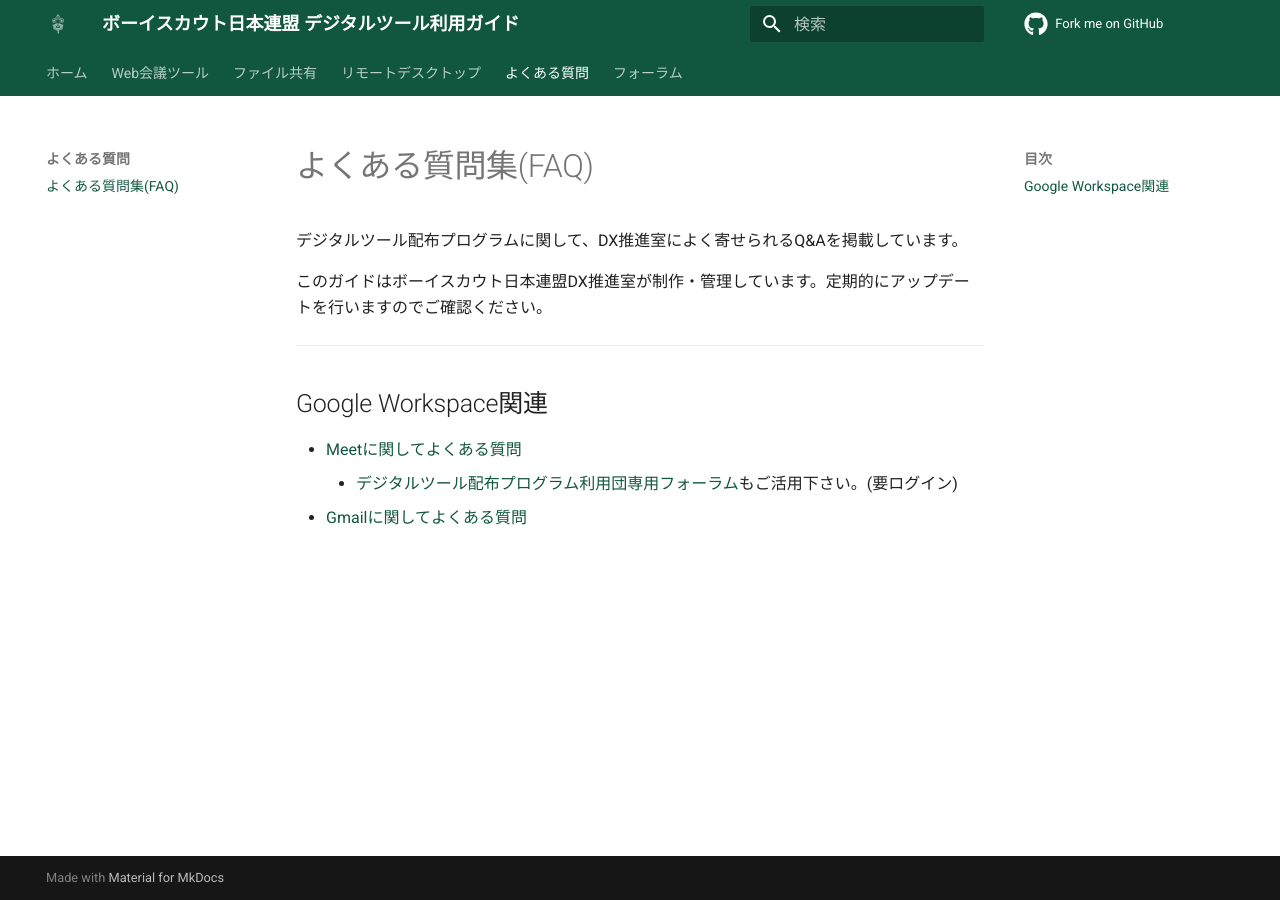
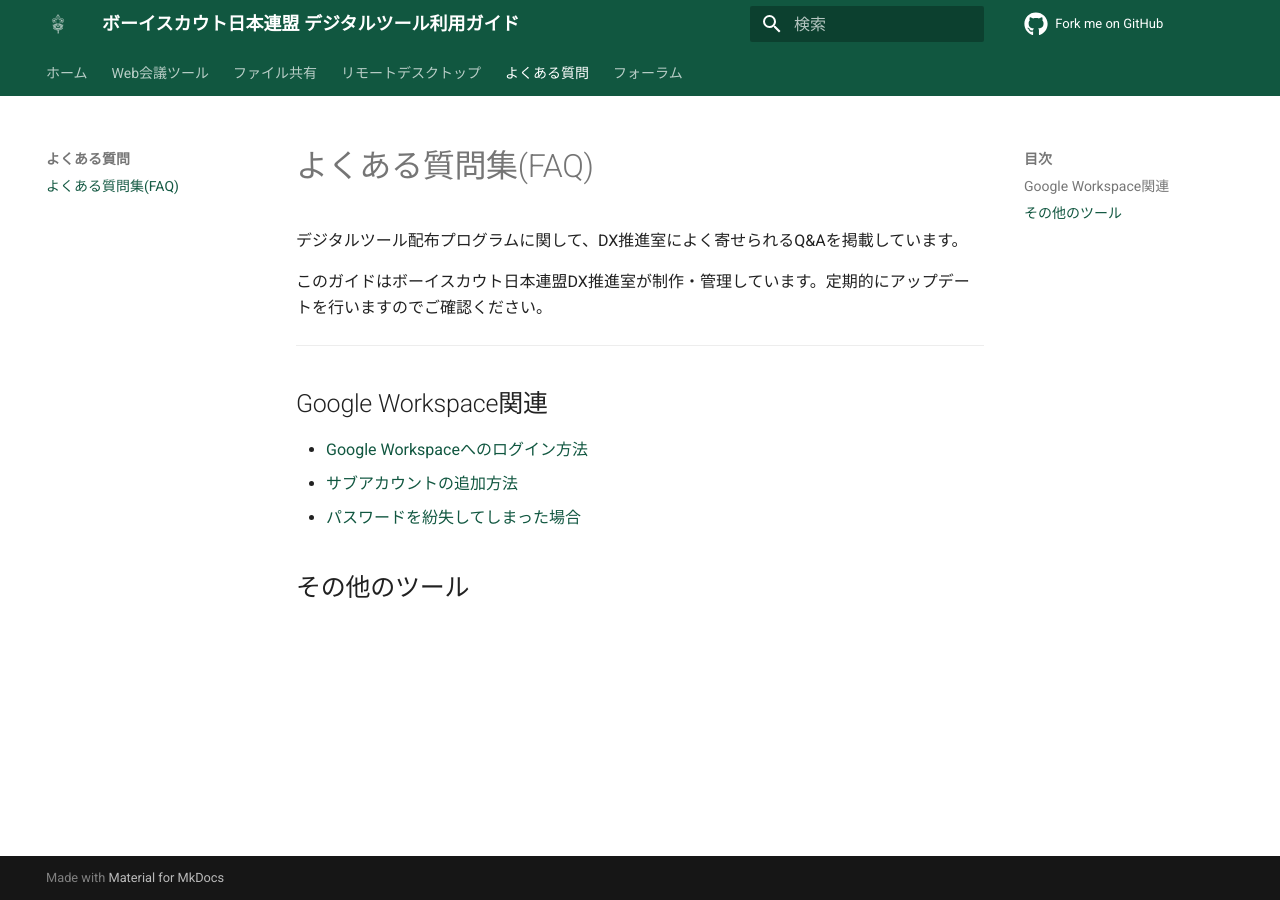
Before and after one commit to Scout-Association-of-Japan/DX-promotion-guidelines, an MkDocs documentation site: the page built from docs/faq/index.md, in a window 1280 px wide. Built offline with MkDocs 1.6.1 and Material for MkDocs 9.7.7, drawn with Linux system fonts in a browser that asks for light colours; comment, search, counter and statistics services are not loaded.

Commit message:
add GoogleWorkspace FAQ (#117)
* add GoogleWorkspace FAQ

- ログイン方法
- サブアカウントの作成方法
- パスワードリセットフォーム文言の一部修正

* Update index.md

該当するFAQのindexです

* パスワードリセットのFAQ独立ページ

- パスワードリカバリーの独立ページを新設
- FAQのリンクを修正

```diff
--- a/docs/faq/index.md
+++ b/docs/faq/index.md
@@ -7,6 +7,10 @@
 -------
 
 ## Google Workspace関連
-- [Meetに関してよくある質問](meet/)
-	- [デジタルツール配布プログラム利用団専用フォーラム](https://groups.google.com/u/2/a/meet.scout.jp/g/users-group)もご活用下さい。(要ログイン)
-- [Gmailに関してよくある質問](gmail/)
+
+- [Google Workspaceへのログイン方法](google_workspace/how_to_login/index.md)
+- [サブアカウントの追加方法](google_workspace/create_sub_accounts/index.md)
+- [パスワードを紛失してしまった場合](google_workspace/password_recovery/index.md)
+
+## その他のツール
+<!-- - Zoomに関してよくある質問 -->
```
Also changed, not shown: docs/faq/google_workspace/create_sub_accounts/index.md (added, +61 -0 lines), docs/faq/google_workspace/how_to_login/index.md (added, +34 -0 lines), docs/faq/google_workspace/password_recovery/index.md (added, +9 -0 lines), docs/faq/google_workspace/create_sub_accounts/images/01.jpg (added), docs/faq/google_workspace/create_sub_accounts/images/02.jpg (added), docs/faq/google_workspace/create_sub_accounts/images/03.jpg (added), docs/faq/google_workspace/create_sub_accounts/images/flow.jpg (added), docs/faq/google_workspace/how_to_login/images/login_1.jpg (added), docs/faq/google_workspace/how_to_login/images/login_2.jpg (added), docs/faq/google_workspace/how_to_login/images/login_3.jpg (added), docs/faq/google_workspace/how_to_login/images/login_4.jpg (added), docs/faq/google_workspace/how_to_login/images/login_5.jpg (added), docs/faq/google_workspace/how_to_login/images/login_6.jpg (added).
